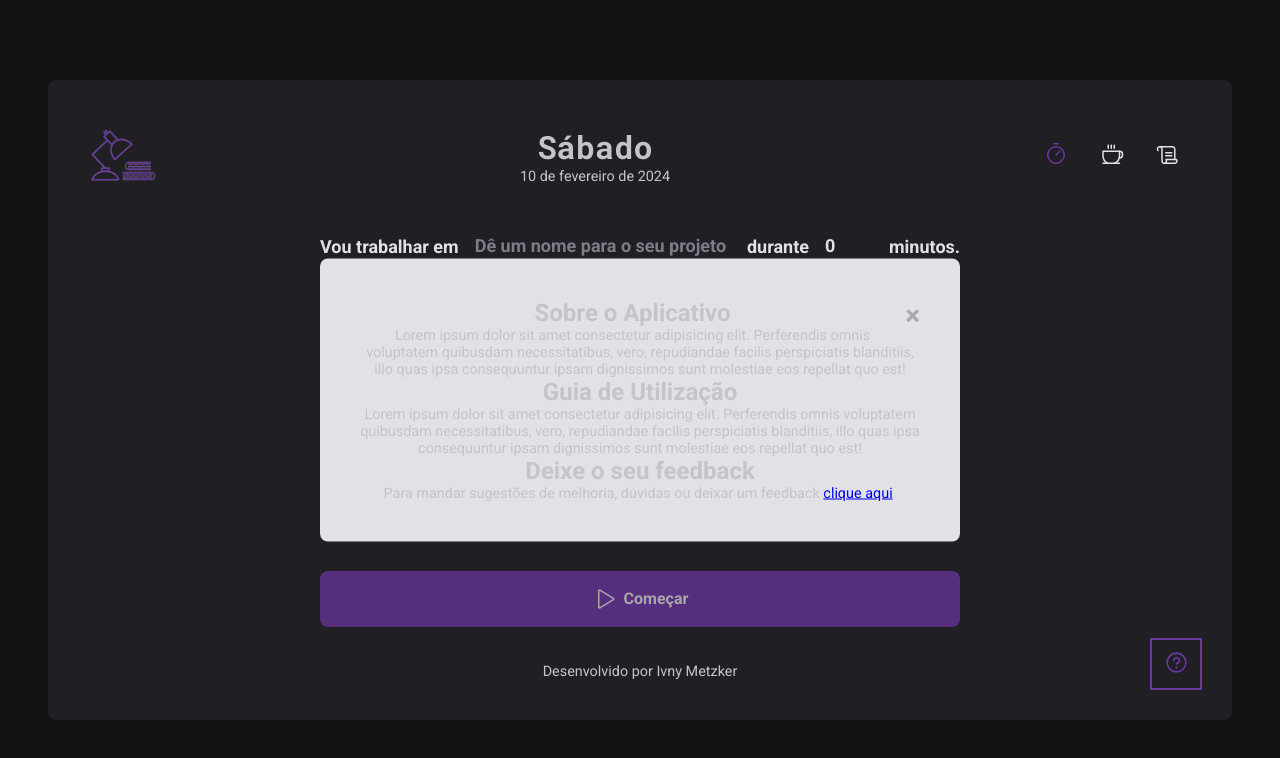
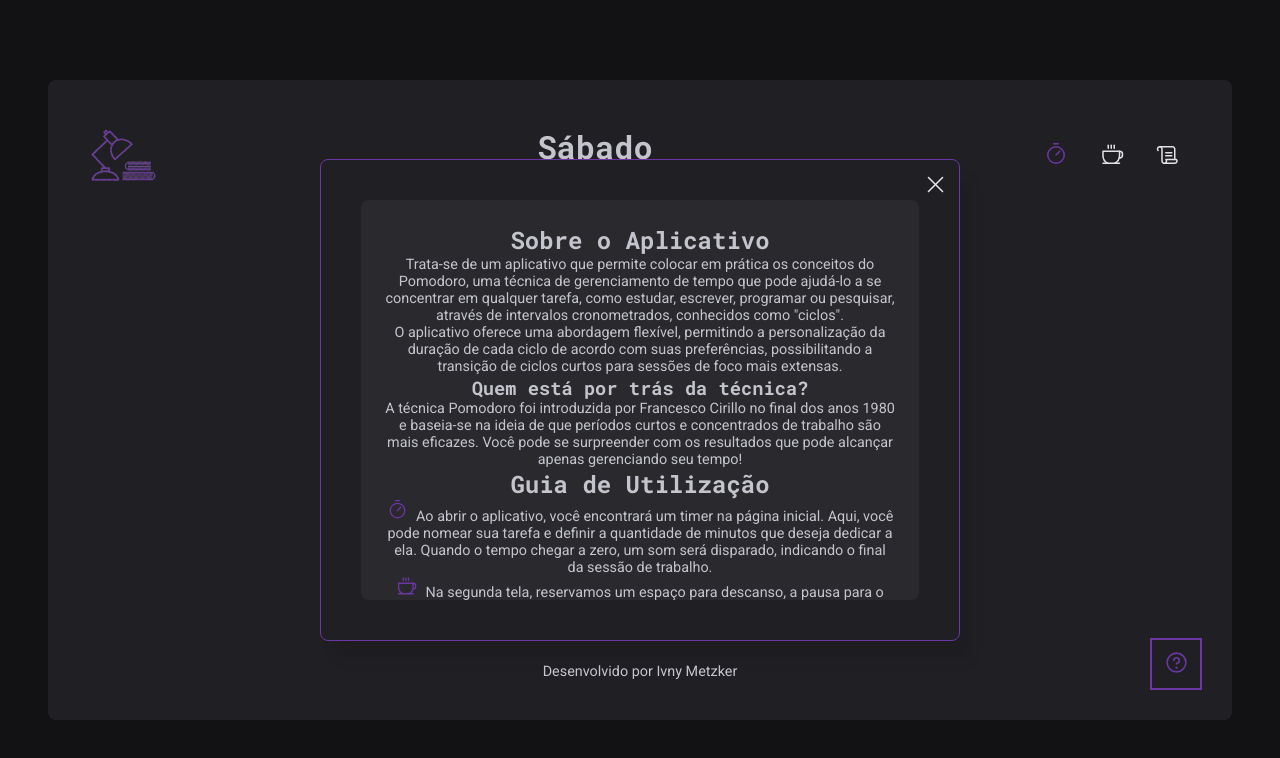
Before and after one commit to iMetzker/pomo-app, a React (Vite) app: page / in a window 1280 px wide. Both pictures are taken after a click on the button 1176 px from the left and 664 px from the top of the page. Shown: the top 758 px of the page. Built offline with nearby package versions, Linux system fonts and the light colour scheme.

Commit message:
fix: pop up adjustments, correction for not being clickable outside the message box and correction of the page title when the timer reaches 00

```diff
--- a/src/components/Header/index.tsx
+++ b/src/components/Header/index.tsx
@@ -7,6 +7,9 @@ import IconHeader from "../../assets/test3-removebg-preview (1).png";
 
 export function Header() {
   const data = new Date();
+  const currentDate = format(data, "d 'de' LLLL 'de' yyyy ", {
+    locale: ptBR,
+  });
 
   function dayText(day: number) {
     const dayTextNow = [
@@ -26,10 +29,6 @@ export function Header() {
     const nameDay = dayText(dayNow);
     return `${nameDay}`;
   }
-
-  const currentDate = format(data, "d 'de' LLLL 'de' yyyy ", {
-    locale: ptBR,
-  });
 
   return (
     <HeaderContainer>
--- a/src/components/PopUpTutorial/index.tsx
+++ b/src/components/PopUpTutorial/index.tsx
@@ -5,7 +5,7 @@ import {
   CloseButton,
   OpenTutorialBtn,
 } from "./styles";
-import { Question } from "phosphor-react";
+import { Question, X, Timer, Scroll, Coffee } from "phosphor-react";
 import { useEffect, useState } from "react";
 
 export function PopUpTutorial() {
@@ -20,44 +20,93 @@ export function PopUpTutorial() {
   };
 
   useEffect(() => {
-    document.body.classList.toggle('popup-open', isPopupOpen);
+    document.body.classList.toggle("popup-open", isPopupOpen);
 
     const handleOutsideClick = (e) => {
-      if (isPopupOpen && !e.target.closest('.popup-container')) {
+      if (isPopupOpen && !e.target.closest(".popup-container")) {
         closePopup();
       }
     };
     return () => {
-      document.removeEventListener('click', handleOutsideClick);
+      document.removeEventListener("click", handleOutsideClick);
     };
   }, [isPopupOpen]);
 
-
   return (
-    <TutorialContainer >
-      <OpenTutorialBtn onClick={openPopup} className={isPopupOpen ? 'active' : ''}>
+    <TutorialContainer>
+      <OpenTutorialBtn
+        onClick={openPopup}
+        className={isPopupOpen ? "active" : ""}
+      >
         <Question size={25} />
       </OpenTutorialBtn>
 
       <PopupContainer className={`popup-container`} isOpen={isPopupOpen}>
         <PopupContent>
-          <CloseButton onClick={closePopup}>&times;</CloseButton>
+          <CloseButton onClick={closePopup}>
+            <X size={25} />
+          </CloseButton>
           <h2>Sobre o Aplicativo</h2>
           <p>
-            Lorem ipsum dolor sit amet consectetur adipisicing elit. Perferendis
-            omnis voluptatem quibusdam necessitatibus, vero, repudiandae facilis
-            perspiciatis blanditiis, illo quas ipsa consequuntur ipsam
-            dignissimos sunt molestiae eos repellat quo est!
+            Trata-se de um aplicativo que permite colocar em prática os
+            conceitos do Pomodoro, uma técnica de gerenciamento de tempo que
+            pode ajudá-lo a se concentrar em qualquer tarefa, como estudar,
+            escrever, programar ou pesquisar, através de intervalos
+            cronometrados, conhecidos como "ciclos".
+          </p>
+          <p>
+            O aplicativo oferece uma abordagem flexível, permitindo a
+            personalização da duração de cada ciclo de acordo com suas
+            preferências, possibilitando a transição de ciclos curtos para
+            sessões de foco mais extensas.
+          </p>
+
+          <h3>Quem está por trás da técnica?</h3>
+          <p>
+            A técnica Pomodoro foi introduzida por Francesco Cirillo no final
+            dos anos 1980 e baseia-se na ideia de que períodos curtos e
+            concentrados de trabalho são mais eficazes. Você pode se surpreender
+            com os resultados que pode alcançar apenas gerenciando seu tempo!
           </p>
           <h2>Guia de Utilização</h2>
-          <p>Lorem ipsum dolor sit amet consectetur adipisicing elit. Perferendis
-            omnis voluptatem quibusdam necessitatibus, vero, repudiandae facilis
-            perspiciatis blanditiis, illo quas ipsa consequuntur ipsam
-            dignissimos sunt molestiae eos repellat quo est!
+          <p>
+            <span>
+              <Timer size={21} />{" "}
+            </span>
+            Ao abrir o aplicativo, você encontrará um timer na página inicial.
+            Aqui, você pode nomear sua tarefa e definir a quantidade de minutos
+            que deseja dedicar a ela. Quando o tempo chegar a zero, um som será
+            disparado, indicando o final da sessão de trabalho.
           </p>
-          <h2>Deixe o seu feedback</h2>
           <p>
-            Para mandar sugestões de melhoria, dúvidas ou deixar um feedback <a href="#">clique aqui</a>.
+            <span>
+              <Coffee size={21} />
+            </span>{" "}
+            Na segunda tela, reservamos um espaço para descanso, a pausa para o
+            café. Defina quantos minutos deseja relaxar, e quando o tempo se
+            esgotar, um alarme o lembrará de retornar ao trabalho.
+          </p>
+          <p>
+            <span>
+              <Scroll size={21} />
+            </span>{" "}
+            A última tela exibe todo o histórico de ciclos realizados. Esses
+            ciclos são automaticamente salvos, permitindo que você retome
+            exatamente de onde parou, mesmo após fechar o aplicativo. Além
+            disso, oferecemos a opção de excluir ciclos antigos ou que não façam
+            mais sentido estarem alí! A exclusão de ciclos proporciona uma boa
+            flexibilidade e personalização ao seu histórico.
+          </p>
+          <p>
+            Com esse aplicativo, o foco e a produtividade estão ao alcance de
+            suas mãos, proporcionando uma maneira eficaz e personalizável de
+            gerenciar seu tempo e realizar suas tarefas de maneira mais
+            eficiente.
+          </p>
+          <h2>Deixe Um Feedback</h2>
+          <p>
+            Para mandar sugestões, dúvidas ou deixar uma mensagem maneira{" "}
+            <a href="#">clique aqui.</a>
           </p>
         </PopupContent>
       </PopupContainer>
--- a/src/components/PopUpTutorial/styles.ts
+++ b/src/components/PopUpTutorial/styles.ts
@@ -1,7 +1,6 @@
 import styled from "styled-components";
 
-export const TutorialContainer = styled.div`
-`
+export const TutorialContainer = styled.div``;
 
 export const OpenTutorialBtn = styled.button`
   background: none;
@@ -30,37 +29,93 @@ export const OpenTutorialBtn = styled.button`
 
   &.active {
     svg {
-    color: ${(props) => props.theme["purple-400"]};
-  }
+      color: ${(props) => props.theme["purple-400"]};
+    }
   }
 `;
 
 export const PopupContainer = styled.div<{ isOpen: boolean }>`
   display: ${(props) => (props.isOpen ? "block" : "none")};
+  z-index: 1;
   position: fixed;
   top: 50%;
   left: 50%;
   transform: translate(-50%, -50%);
-  background-color:  ${(props) => props.theme["gray-100"]};
+
+  background-color: ${(props) => props.theme["gray-800"]};
+  border: 1px solid ${(props) => props.theme["purple-400"]};
+  box-shadow: 13px 20px 15px -3px rgba(0, 0, 0, 0.1);
   border-radius: 8px;
   padding: 2.5rem;
-  z-index: 1;
 `;
 
 export const PopupContent = styled.div`
   text-align: center;
+  background-color: ${(props) => props.theme["gray-700"]};
+  border-radius: 8px;
+  padding: 1.5rem;
+  max-height: 400px;
+  overflow-y: scroll;
+
+  h2,
+  h3 {
+    font-family: "Roboto Mono", monospace;
+  }
+
+  p {
+    margin: 1rem 0;
+    font-size: 1rem;
+
+    svg {
+      color: ${(props) => props.theme["purple-400"]};
+    }
+
+    span {
+      margin-right: 0.3rem;
+    }
+  }
+
+  a {
+    font-family: "Roboto Mono", monospace;
+    color: ${(props) => props.theme["purple-400"]};
+    text-decoration: none;
+    font-weight: bold;
+
+    &:hover {
+      text-decoration: underline;
+    }
+  }
+
+  &::-webkit-scrollbar {
+    width: 0.6rem;
+  }
+
+  &::-webkit-scrollbar-thumb {
+    background-color: ${(props) => props.theme["purple-400"]};
+    border-radius: 6px;
+  }
+
+  &::-webkit-scrollbar-track {
+    background-color: ${(props) => props.theme["gray-700"]};
+    border-radius: 8px;
+  }
 `;
 
 export const CloseButton = styled.span`
-  color: #aaa;
+  color: ${(props) => props.theme["gray-100"]};
   float: right;
   font-size: 28px;
   font-weight: bold;
 
+  position: absolute;
+  right: 0.7rem;
+  top: 0.7rem;
+
   &:hover,
   &:focus {
-    color: black;
+    color: ${(props) => props.theme["purple-400"]};
     text-decoration: none;
     cursor: pointer;
+    transition: all 200ms;
   }
 `;
--- a/src/contexts/CyclesContext.tsx
+++ b/src/contexts/CyclesContext.tsx
@@ -39,7 +39,7 @@ export function CyclesContextProvider({
   const [activeCycleId, setActiveCycleId] = useState<string | null>(null);
   const [amountSecondsPassed, setAmountSecondsPassed] = useState(0);
 
-  const activeCycle = cycles.find((cycle) => cycle.id === activeCycleId);
+  const activeCycle = cycles.find(cycle => cycle.id === activeCycleId);
 
   function setSecondsPassed(seconds: number) {
     setAmountSecondsPassed(seconds);
@@ -60,6 +60,9 @@ export function CyclesContextProvider({
         }
       })
     );
+
+    /* reset para o ciclo finalizado atualizar o formulário */
+    setActiveCycleId(null);
   }
 
   function createNewCycle(data: CreateCycleData) {
--- a/src/pages/Home/components/Countdown/index.tsx
+++ b/src/pages/Home/components/Countdown/index.tsx
@@ -13,6 +13,11 @@ export function CountDown() {
   } = useContext(CyclesContext);
 
   const totalSeconds = activeCycle ? activeCycle.minutesAmount * 60 : 0;
+  const currentSeconds = activeCycle ? totalSeconds - amountSecondsPassed : 0;
+  const minutesAmount = Math.floor(currentSeconds / 60);
+  const secondsAmount = currentSeconds % 60;
+  const minutes = String(minutesAmount).padStart(2, "0");
+  const seconds = String(secondsAmount).padStart(2, "0");
 
   useEffect(() => {
     let interval: number;
@@ -40,17 +45,11 @@ export function CountDown() {
     };
   }, [activeCycle, totalSeconds, activeCycleId, markCurrentCycleAsFinished, setSecondsPassed]);
 
-  const currentSeconds = activeCycle ? totalSeconds - amountSecondsPassed : 0;
-
-  const minutesAmount = Math.floor(currentSeconds / 60);
-  const secondsAmount = currentSeconds % 60;
-
-  const minutes = String(minutesAmount).padStart(2, "0");
-  const seconds = String(secondsAmount).padStart(2, "0");
-
   useEffect(() => {
     if (activeCycle) {
       document.title = `${minutes}:${seconds} - ${activeCycle?.task}`;
+    } else {
+      document.title = `Pomo App - Time To Focus!`;
     }
   }, [minutes, seconds, activeCycle]);
 
--- a/src/pages/Home/components/NewCycleForm/index.tsx
+++ b/src/pages/Home/components/NewCycleForm/index.tsx
@@ -15,8 +15,8 @@ export function NewCycleForm() {
           id="task"
           list="task-sugestions"
           placeholder="Dê um nome para o seu projeto"
+          disabled={!!activeCycle}
           {...register("task")}
-          disabled={!!activeCycle}
         />
 
         <datalist id="task-sugestions">
@@ -29,12 +29,12 @@ export function NewCycleForm() {
         <MinutesAmountInput
           id="minutesAmout"
           type="number"
+          disabled={!!activeCycle}
           step={5}
           min={5}
           max={60}
           placeholder="00"
           {...register("minutesAmount", { valueAsNumber: true })}
-          disabled={!!activeCycle}
         />
 
         <span>minutos.</span>
```
